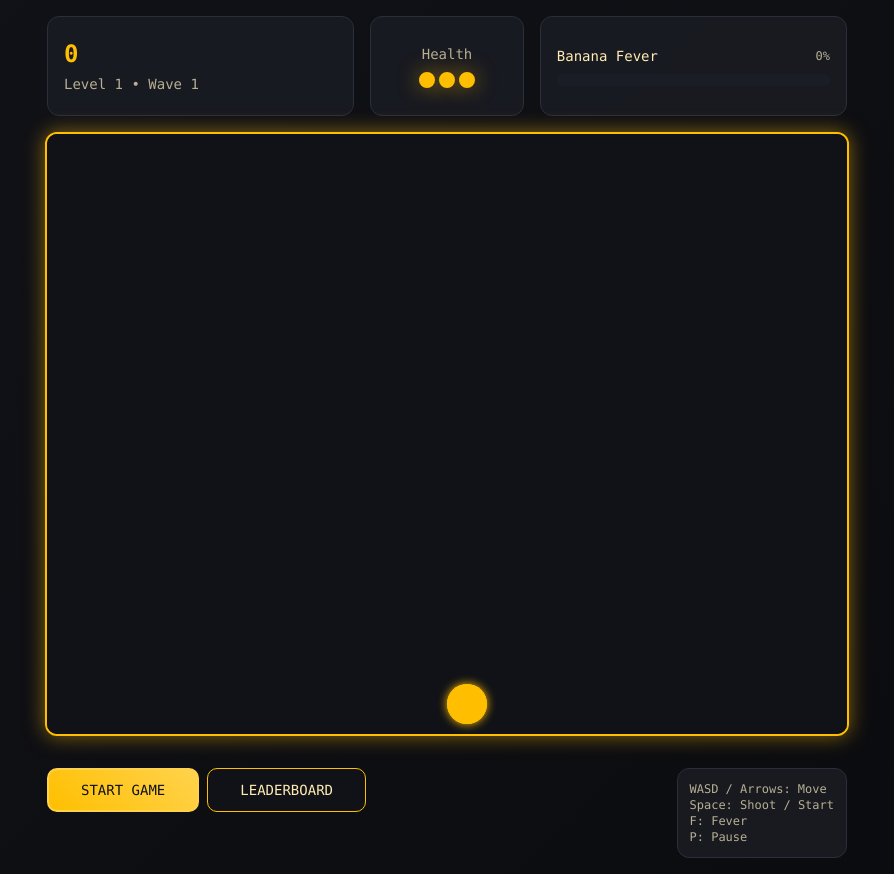
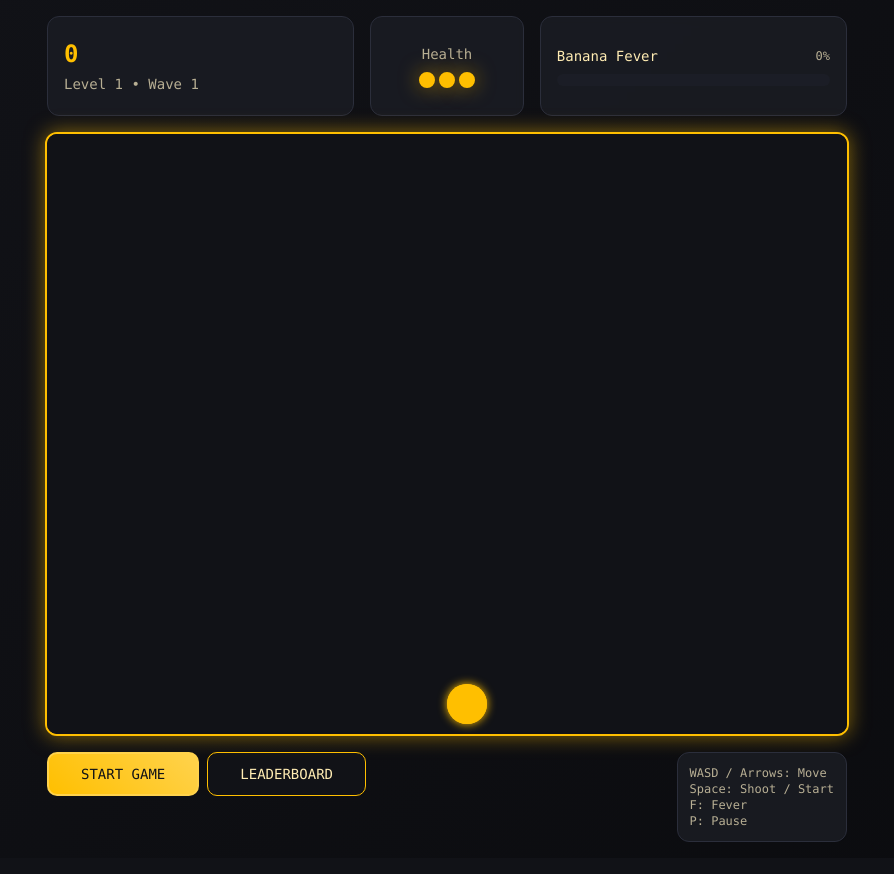
Before and after one commit to yeah-labs/banana-fever-dream-game, a React (Vite) app: page / in a window 1280 px wide. Shown: the whole page, without its empty margins (193-1087 px from the left). Built offline with nearby package versions, Linux system fonts and the light colour scheme; the HTML template or start-up script is replaced by a standard one.

Commit message:
Fix: Match top and bottom spacing

```diff
--- a/src/components/game/BananaFeverDream.tsx
+++ b/src/components/game/BananaFeverDream.tsx
@@ -252,7 +252,7 @@ export const BananaFeverDream: React.FC = () => {
             </div>
 
             {/* Unified Bottom Area */}
-            <div className="w-[800px] mt-8 flex justify-between items-start">
+            <div className="w-[800px] mt-4 flex justify-between items-start">
               {/* Game Controls - left side */}
               <div className="flex gap-2">
                 <Button
```
